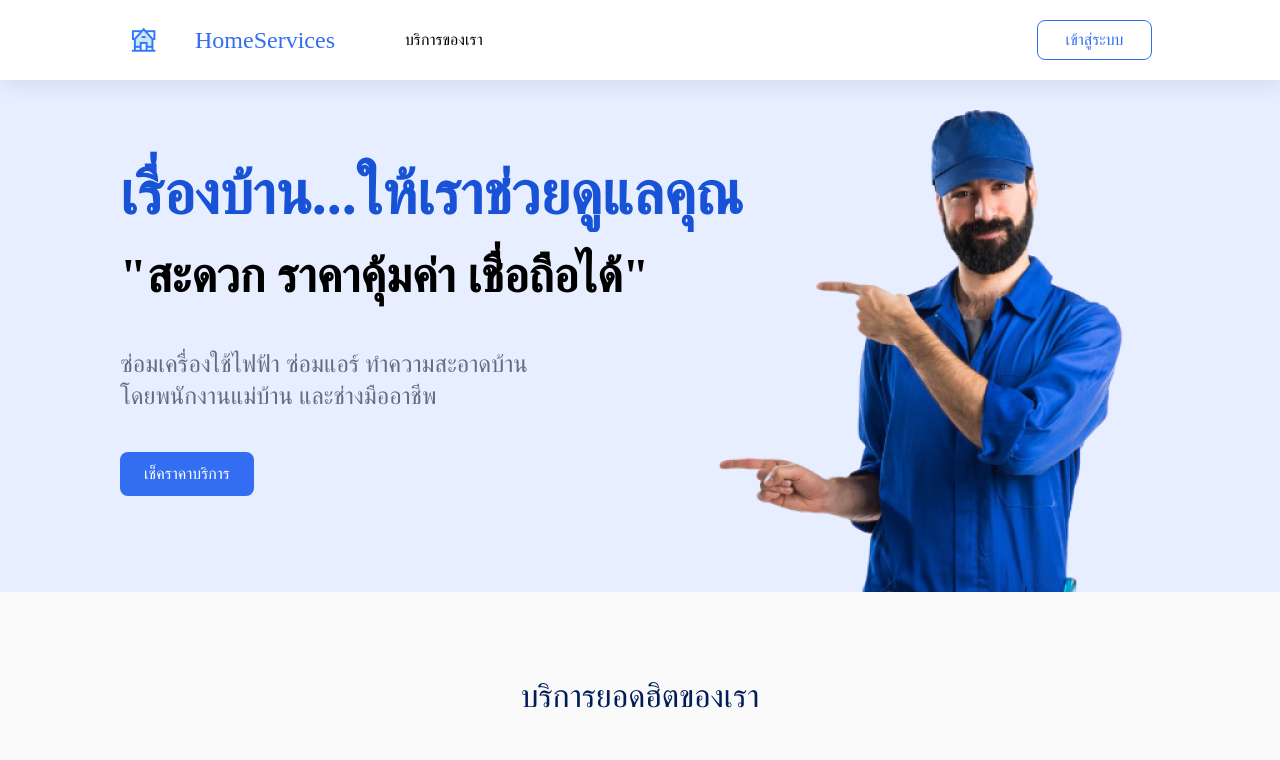
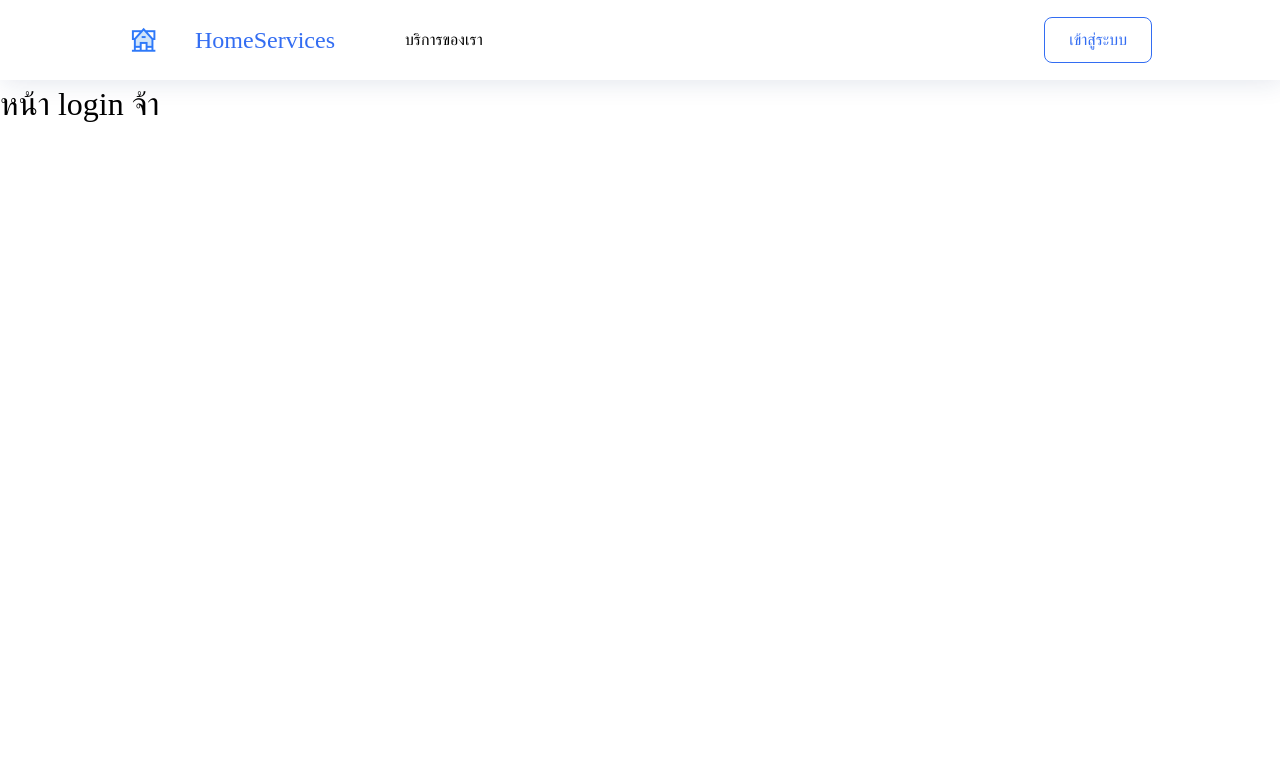
Before and after one commit to spkorn/home-service, a React (Create React App) app in the folder client/: page /login in a window 1280 px wide. Shown: the top 760 px of the page. Built offline with nearby package versions, Linux system fonts and the light colour scheme; grey boxes are pictures that could not be loaded.

Commit message:
link login button

```diff
--- a/client/src/App.css
+++ b/client/src/App.css
@@ -86,12 +86,24 @@ a:active {
 }
 
 input {
-  @apply placeholder:text-grey700 border rounded-lg border-grey300  focus:outline-none focus:border-blue600 focus:text-grey950;
+  @apply placeholder:text-grey700 border rounded-lg border-grey300;
   width: 360px;
   height: 44px;
   padding: 10px 0px 10px 16px;
 }
 
+input:focus {
+  @apply placeholder:text-grey950 border-blue600 outline-none;
+}
+
 label {
   @apply text-grey900;
 }
+
+input:valid {
+  @apply placeholder:text-grey950 border-grey300 outline-none;
+}
+
+input[type="checkbox"] {
+  @apply w-6 h-6 mr-4 border-grey300 rounded-md hover:border-blue600;
+}
--- a/client/src/components/HomePage/NavNonLogin.js
+++ b/client/src/components/HomePage/NavNonLogin.js
@@ -2,8 +2,10 @@
 import "../../App.css";
 import { css } from "@emotion/react";
 import image from "../../HomePagePhoto/imageIndex.js";
+import { useNavigate } from 'react-router-dom';
 
 function NavNonLogin() {
+  const navigate = useNavigate();
   return (
     <nav
       css={css`
@@ -65,19 +67,7 @@ function NavNonLogin() {
           บริการของเรา
         </h5>
       </div>
-      <button
-        css={css`
-          font-size: 16px;
-          line-height: 24.19px;
-          color: #336df2;
-          border: 1px solid #336df2;
-          border-radius: 8px;
-          width: 115px;
-          height: 40px;
-        `}
-      >
-        เข้าสู่ระบบ
-      </button>
+      <button onClick={()=>navigate("/login")} className="btn-secondary">เข้าสู่ระบบ</button>
     </nav>
   );
 }
--- a/client/src/pages/LoginPage.js
+++ b/client/src/pages/LoginPage.js
@@ -0,0 +1,16 @@
+/** @jsxImportSource @emotion/react */
+import { css } from "@emotion/react";
+import "../App.css";
+import NavNonLogin from "../components/HomePage/NavNonLogin";
+
+function LoginPage() {
+
+  return (
+    <div className="login-form-container">
+          <NavNonLogin />
+          <h1>หน้า login จ้า</h1>
+    </div>
+  );
+}
+
+export default LoginPage;
--- a/client/src/pages/RegisterPage.js
+++ b/client/src/pages/RegisterPage.js
@@ -4,6 +4,7 @@ import "../App.css";
 import { useState } from "react";
 import NavNonLogin from "../components/HomePage/NavNonLogin.js";
 import { useAuth } from "../contexts/authentication.js";
+import { BrowserRouter as Router, Routes, Route, Link } from "react-router-dom";
 
 function RegisterPage() {
   const [name, setName] = useState("");
@@ -53,7 +54,7 @@ function RegisterPage() {
                 id="name"
                 name="name"
                 type="text"
-                placeholder="กรุณากรอกชื่อ นามสกุล"
+                placeholder="กรุณากรอกชื่อ-นามสกุล"
                 onChange={(event) => {
                   setName(event.target.value);
                 }}
@@ -124,13 +125,9 @@ function RegisterPage() {
               <label>
                 <input
                   required
-                  className="w-6 h-6 mr-4"
                   id="conditionAndPrivacy"
                   name="conditionAndPrivacy"
                   type="checkbox"
-                                  css={css`border-radius: 6px;
-                                  border: 1px solid #CCD0D7;
-                                  `}
                 />
                 <span className="absolute">
                   ยอมรับ <a href="/">ข้อตกลงและเงื่อนไข</a> และ{" "}
@@ -152,7 +149,12 @@ function RegisterPage() {
               ลงทะเบียน
             </button>
             <div className="text-center">
-              <a href="">กลับไปหน้าเข้าสู่ระบบ</a>
+              <Link
+                to="/login"
+                className="font-semibold text-base underline underline-offset-auto text-blue600 hover:text-blue400 active:text-blue800"
+              >
+                กลับไปหน้าเข้าสู่ระบบ
+              </Link>
             </div>
           </div>
         </form>
--- a/client/src/pages/UnauthenticatedApp.js
+++ b/client/src/pages/UnauthenticatedApp.js
@@ -9,7 +9,7 @@ function UnauthenticatedApp() {
     <div className="App">
       <Routes>
         <Route path="*" element={<HomePage />} />
-        {/* <Route path="/login" element={<LoginPage />} /> */}
+        <Route path="/login" element={<LoginPage />} />
         <Route path="/register" element={<RegisterPage />} />
       </Routes>
     </div>
```
Also changed, not shown: client/obstacles.txt. Lines whose indentation alone changed are shown as unchanged.
